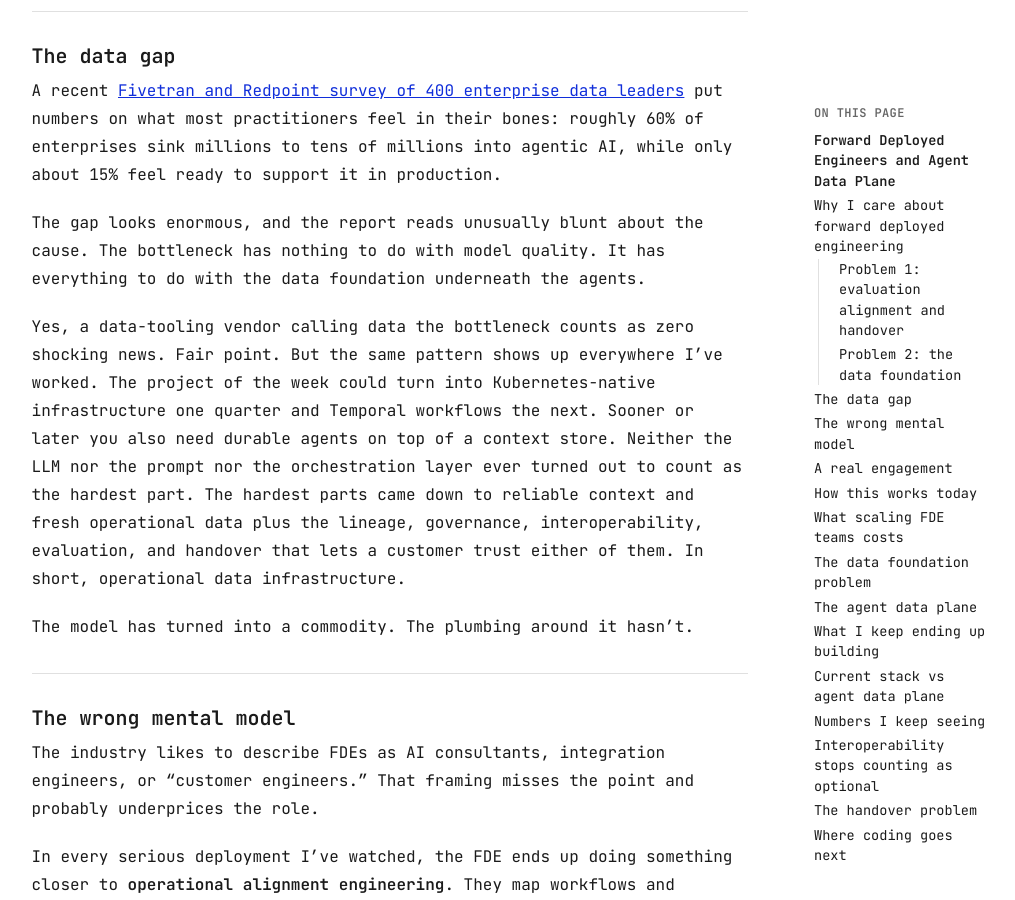
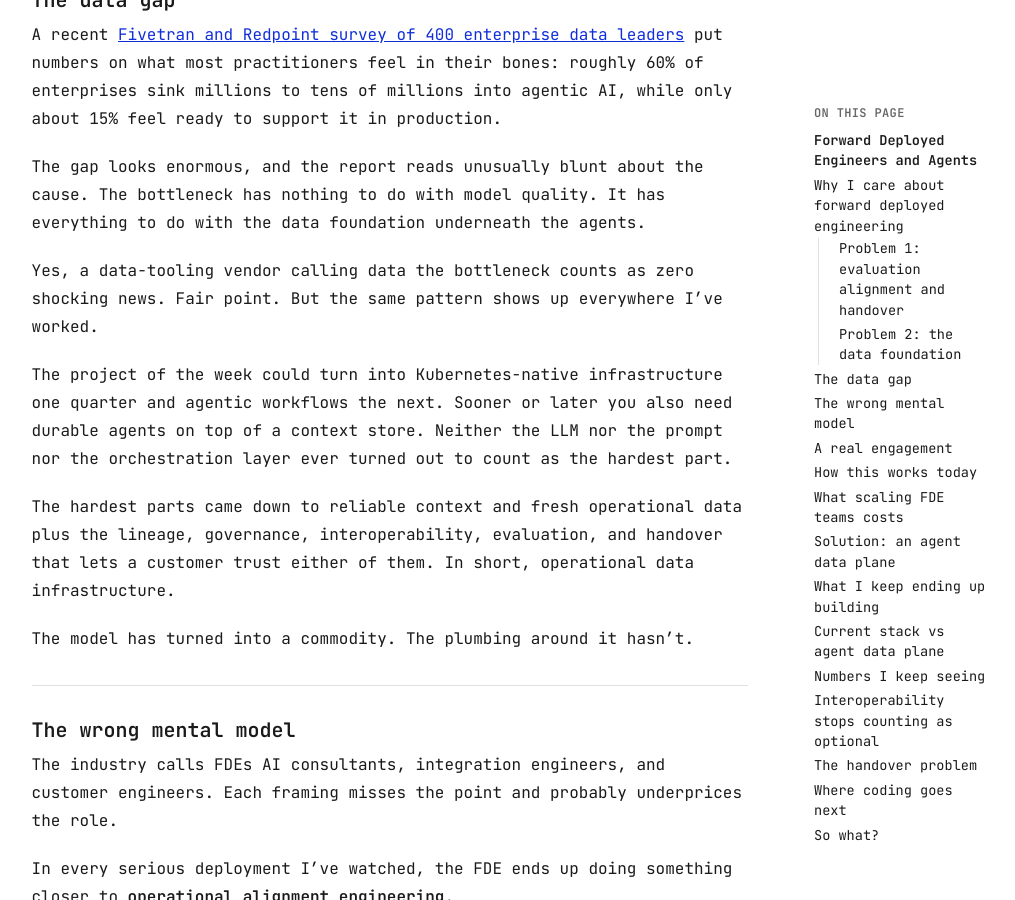
Before and after one commit to aboutphilippe/aboutphilippe.github.io, a Jekyll site: the page built from _posts/2026-05-26-forward-deployed-engineers.md, in a window 1280 px wide and 900 px high, scrolled down 2091 px. Shown: the whole window, without its empty margins (250-1265 px from the left). Built offline with Jekyll 4.4.1, drawn with Linux system fonts in a browser that asks for light colours; some web fonts are replaced; some of the changed text lies outside the part shown.

Commit message:
editorial edits

````diff
--- a/_posts/2026-05-26-forward-deployed-engineers.md
+++ b/_posts/2026-05-26-forward-deployed-engineers.md
@@ -1,7 +1,7 @@
 ---
 layout: post
-title: "Forward Deployed Engineers and Agent Data Plane"
-description: "Why the bottleneck of enterprise AI moved from generating code to running context in production, and what the Agent Data Plane needs to look like."
+title: "Forward Deployed Engineers and Agents"
+description: "Why the bottleneck of enterprise AI moved from generating code to running context in production, and what an Agent Data Plane looks like."
 ---
 
 Motivation: I share why Forward Deployed Engineers matter more than ever and the two problems I keep watching them solve on every engagement. Architecture and benchmarks come later in the post.
@@ -14,11 +14,11 @@ I spent years deploying open-source applications onto customer infrastructure. T
 
 Despite all that velocity, every AI-native company I talk to keeps **_hiring Forward Deployed Engineers as fast as recruiters can find them_**. That alone should tell us something.
 
-I've spent enough time wearing the FDE hat myself to keep seeing the same two problems on every engagement. They both pull in the same direction, and I think they explain why headcount keeps going up even as code generation gets cheaper.
+I've spent enough time wearing the FDE hat myself to keep seeing the same two problems on every engagement:
 
 ### Problem 1: evaluation alignment and handover
 
-Most agent deployments end up automating the work of an industry expert. What the agent does (triage a support ticket, qualify an insurance case, screen a legal document) lives inside what I keep calling operational expertise.
+Most agent deployments end up automating the work of an industry expert. What the agent does (triage a support ticket, qualify an insurance case, screen a legal document) lives inside what I keep calling **operational expertise**.
 
 An engineer can judge code quality and harden the reliability of a workflow. The engineer can't judge whether the agent's answer counts as clinically correct on a healthcare ticket or legally defensible on a contract. The industry expert can. So the FDE sits next to that expert and the two of them iterate together. That collaboration produces most of the actual product.
 
@@ -50,7 +50,11 @@ A recent [Fivetran and Redpoint survey of 400 enterprise data leaders](https://c
 
 The gap looks enormous, and the report reads unusually blunt about the cause. The bottleneck has nothing to do with model quality. It has everything to do with the data foundation underneath the agents.
 
-Yes, a data-tooling vendor calling data the bottleneck counts as zero shocking news. Fair point. But the same pattern shows up everywhere I've worked. The project of the week could turn into Kubernetes-native infrastructure one quarter and Temporal workflows the next. Sooner or later you also need durable agents on top of a context store. Neither the LLM nor the prompt nor the orchestration layer ever turned out to count as the hardest part. The hardest parts came down to reliable context and fresh operational data plus the lineage, governance, interoperability, evaluation, and handover that lets a customer trust either of them. In short, operational data infrastructure.
+Yes, a data-tooling vendor calling data the bottleneck counts as zero shocking news. Fair point. But the same pattern shows up everywhere I've worked.
+
+The project of the week could turn into Kubernetes-native infrastructure one quarter and agentic workflows the next. Sooner or later you also need durable agents on top of a context store. Neither the LLM nor the prompt nor the orchestration layer ever turned out to count as the hardest part.
+
+The hardest parts came down to reliable context and fresh operational data plus the lineage, governance, interoperability, evaluation, and handover that lets a customer trust either of them. In short, operational data infrastructure.
 
 The model has turned into a commodity. The plumbing around it hasn't.
 
@@ -58,9 +62,11 @@ The model has turned into a commodity. The plumbing around it hasn't.
 
 ## The wrong mental model
 
-The industry likes to describe FDEs as AI consultants, integration engineers, or "customer engineers." That framing misses the point and probably underprices the role.
+The industry calls FDEs AI consultants, integration engineers, and customer engineers. Each framing misses the point and probably underprices the role.
 
-In every serious deployment I've watched, the FDE ends up doing something closer to **operational alignment engineering**. They map workflows and operational semantics to the actual systems they touch. Then they wire up the pipelines and stand up the context store. Then they sit with domain experts long enough to translate vague KPIs into evaluation suites that survive the next prompt change. After that, they iterate on production behaviour week after week until trust shows up.
+In every serious deployment I've watched, the FDE ends up doing something closer to **operational alignment engineering**.
+
+They map workflows and operational semantics to the actual systems they touch. Then they wire up the pipelines and stand up the context store. Then they sit with domain experts long enough to translate vague KPIs into evaluation suites that survive the next prompt change. After that, they iterate on production behaviour week after week until trust shows up.
 
 The hard question stopped sounding like "how do we build an agent." Claude Code answers large parts of that already. The hard question turned into "how do we build a trustworthy operational context system for an agent." Different problem, different muscle.
 
@@ -84,7 +102,11 @@ A lot of things show up at once. Insurance qualification rules nobody wrote down
 - Which data source wins when two disagree?
 - How do we measure production performance after week one?
 
-None of those answers live in the model. None live in Kubernetes, APIs, or the orchestration layer. They live inside the operational expertise of the customer. The deployment only succeeds if the FDE's systems knowledge and the customer's operational knowledge stay continuously aligned. That alignment becomes the real product. The agent comes out as a side effect.
+None of those answers live in the model. None live in Kubernetes, APIs, or the orchestration layer. They live inside the operational expertise of the customer.
+
+The deployment only succeeds if the FDE's systems knowledge and the customer's operational knowledge stay continuously aligned.
+
+That alignment becomes the real product, The agent comes out as a side effect.
 
 ---
 
@@ -104,60 +126,32 @@ This pain turns acute around the 10 FDE mark and existential around 50 to 100. A
 
 I started caring about the problem at exactly that moment. Every company scaling FDEs accidentally builds the same product. They don't call it a product, though, and it doesn't ship to anyone outside the team.
 
----
+## Solution: an agent data plane
 
-## The data foundation problem
+I don't mean another orchestration tool or AI IDE or hosted copilot that the security team rejects in week three. I mean a deployable operational data foundation for autonomous systems.
 
-The same survey gives a useful breakdown of what enterprises consider the top barriers to AI adoption:
-
-| Barrier                               | Share of respondents |
-| ------------------------------------- | -------------------- |
-| Data quality and lineage              | 42%                  |
-| Sovereignty and regulatory compliance | 39%                  |
-| Security and privacy risk             | 39%                  |
-
-Notice what falls off that list. Model intelligence doesn't appear. Neither does prompt quality, nor the choice of orchestration tool. The real bottleneck comes down to operational data reliability. The report keeps coming back to four properties that enterprise AI needs to earn trust:
-
-| Property                   | Why it matters                         |
-| -------------------------- | -------------------------------------- |
-| Freshness and reliability  | prevents stale decisions in production |
-| Transparency and lineage   | makes audits and rollbacks possible    |
-| Interoperability           | avoids fragmented, incompatible agents |
-| Governance and sovereignty | satisfies the people who can say "no"  |
-
-That list also describes accurately what every FDE I know does on the side, somewhere among the integrations.
-
----
-
-## The agent data plane
-
-Enterprise AI needs an **Agent Data Plane**.
-
-I don't mean another orchestration tool or AI IDE or hosted copilot that the security team rejects in week three. I mean a deployable operational data foundation for autonomous systems. Concretely: it keeps enterprise context continuously in sync and fresh enough to trust. It manages lineage so audits stop feeling like a fire drill. And it gives FDEs and domain experts one shared surface where governance, evaluation, and handover all happen in the same place.
+Concretely: it keeps enterprise context continuously in sync and fresh enough to trust. It manages lineage so audits stop feeling like a fire drill. And it gives FDEs and domain experts one shared surface where governance, evaluation, and handover all happen in the same place.
 
 The architecture I keep sketching on whiteboards groups into four layers:
 
 ```mermaid
 flowchart BT
-  subgraph infra["Infrastructure layer"]
-    direction TB
-    K8S["Kubernetes / Terraform / Cloud"]
-    RUNTIME[/"Durable runtime <br>(Temporal-native)"/]
-    K8S --> RUNTIME
+  UX["Enterprise Custom UX"]
+  subgraph ops["Collaboration + eval layer"]
+    EVAL([Evaluation + Harness])
+    COLLAB[/Agent version control/]
+    COLLAB <--> EVAL
   end
   subgraph data["Operational data layer"]
-    direction TB
-    INTEGRATIONS{Integrations + APIs}
-    STORE[(Context store <br> + pipeline agents)]
+    INTEGRATIONS{Pipeline agents + API Integrations}
+    STORE[(Context store)]
     INTEGRATIONS --> STORE
   end
-  subgraph ops["Collaboration + eval layer"]
-    direction TB
-    EVAL([Evaluation + harness])
-    COLLAB[/Agent collaboration plane/]
-    EVAL --> COLLAB
+  subgraph infra["Infrastructure layer"]
+    RUNTIME[/"Durable runtime <br>(Temporal-native)"/]
+    K8S["Kubernetes / Terraform / Cloud"]
+    RUNTIME --> K8S
   end
-  UX["Enterprise UX <br> / frontend"]
   infra --> data --> ops --> UX
 ```
 
@@ -169,18 +163,18 @@ The shape of an engagement changes when this stack sits underneath:
 
 ```mermaid
 flowchart TB
-  subgraph today["Today: FDE-coupled engagement"]
-    direction TB
-    FDE1[FDE] --> GLUE[Slack threads <br>+ spreadsheets <br>+ tribal knowledge]
-    GLUE --> AGENT1[Agent in prod]
-    AGENT1 -.drift / outages.-> FDE1
-  end
   subgraph adp["With Agent Data Plane: FDE-independent operation"]
     direction TB
     FDE2[FDE] --> ADP[(Agent Data Plane)]
     ADP --> AGENT2[Agent in prod]
     CUSTOMER[Customer team] --> ADP
     AGENT2 -.iterate via eval gates.-> CUSTOMER
+  end
+  subgraph today["Today: FDE-coupled engagement"]
+    direction TB
+    FDE1[FDE] --> GLUE[Slack threads <br>+ spreadsheets <br>+ tribal knowledge]
+    GLUE --> AGENT1[Agent in prod]
+    AGENT1 -.drift / outages.-> FDE1
   end
 ```
 
@@ -251,7 +245,7 @@ The single number I find most striking sits in the post-launch row. Most FDE eng
 ```mermaid
 xychart
     title "FDE-hours per customer per month, post-launch"
-    x-axis [Common practice, Agent Data Plane]
+    x-axis ["Common practice", "Agent Data Plane"]
     y-axis "hours / customer / month" 0 --> 50
     bar [40, 4]
 ```
@@ -264,7 +258,9 @@ The "Common practice today" column swings wildly across engagements, and a skept
 
 The same survey found that 86% of organizations consider interoperability important or critical for AI systems. That number lines up with every procurement conversation I've ever sat through.
 
-Whatever the winning platform looks like, it can't lock customers into a hosted SaaS they don't control. It can't replace the enterprise infrastructure they already paid for. And it can't ship a proprietary deployment model that the customer's security team would veto. It has to slot into Kubernetes, Terraform, existing cloud accounts, existing CI/CD, and the customer's security model without asking permission.
+Whatever the winning platform looks like, it can't lock customers into a hosted SaaS they don't control. It can't replace the enterprise infrastructure they already paid for. And it can't ship a proprietary deployment model that the customer's security team would veto.
+
+It has to slot into Kubernetes, Terraform, existing cloud accounts, existing CI/CD, and the customer's security model without asking permission.
 
 So I keep ending up at the same architectural bet: deployable, Kubernetes-native, operational data infrastructure. Anything that doesn't deploy into the customer's environment gets caught at the procurement door.
 
@@ -280,7 +276,12 @@ The handover stands out as the most underrated failure mode in enterprise AI. Mo
 - workflows drifted as the business changed,
 - and the evaluation loops disappeared after launch.
 
-The customer ends up permanently dependent on the original FDE, which feels great for billable hours and terrible for everyone's sanity, including the FDE's. A real Agent Data Plane changes that shape. The enterprise team keeps iterating on prompts and inspecting analytics on their own. They evolve KPIs against the same eval suite the FDE used. Production workflows keep running without permission from a vendor. The FDE can move on. The engagement succeeded at that moment, not at the moment the agent first shipped.
+The customer ends up permanently dependent on the original FDE, which feels great for billable hours and terrible for everyone's sanity, including the FDE's.
+
+A real Agent Data Plane changes that shape: the enterprise team keeps iterating on prompts and inspecting analytics on their own.
+They evolve KPIs against the same eval suite the FDE used. Production workflows keep running without permission from a vendor.
+
+The FDE can move on. The engagement succeeded at that moment, not at the moment the agent first shipped.
 
 ---
 
@@ -290,7 +291,11 @@ I increasingly think coding shifts away from humans writing applications and tow
 
 Coding agents already write more of the code each quarter. APIs, integrations, infrastructure, workflows, orchestration. The human bottleneck moves upward, into evaluation, operational semantics, trust, governance, workflow correctness, and business alignment. That shift doesn't count as a downgrade. That work counts as the interesting part.
 
-Forward Deployed Engineers, in that world, become operational architects for autonomous systems. The companies that win enterprise AI probably don't come from the camp with the best models or prompts or orchestration. They come from the camp that gets enterprise context into production fastest while keeping the data foundation reliable as everyone else's drifts. They also come from the camp that hands over systems cleanly enough that the customer keeps improving production workflows long after launch, with no permanent vendor seat required.
+Forward Deployed Engineers, in that world, become **operational architects for autonomous systems**.
+
+The companies that win enterprise AI probably don't come from the camp with the best models or prompts or orchestration. They come from the camp that gets enterprise context into production fastest while keeping the data foundation reliable as everyone else's drifts.
+
+They also come from the camp that hands over systems cleanly enough that the customer keeps improving production workflows long after launch, with no permanent vendor seat required.
 
 The companies that build the Agent Data Plane, in short, even if they end up calling it something else.
 
@@ -298,6 +303,6 @@ The companies that build the Agent Data Plane, in short, even if they end up cal
 
 ## So what?
 
-If you find yourself an FDE drowning in Slack threads, spreadsheets, and screenshots while pretending the pile of them counts as a deployment process, you don't stand alone, and you probably build the same platform every other FDE keeps building. If you scale an FDE team past 50 people and you've started to notice the same dashboard get rewritten three times, take that as the signal.
+If you find yourself an FDE drowning in Slack threads, spreadsheets, and screenshots while pretending the pile of them counts as a deployment process, you don't stand alone, and you probably build the same platform every other FDE keeps building. If you scale an FDE team past 10 people and you've started to notice the same dashboard get rewritten three times, take that as the signal.
 
 I spend most of my time on this problem now. If any of this resonates, or if you build (or buy) something in the shape of an Agent Data Plane, I would love to hear how you think about it.
````
Also changed, not shown: other parts of _posts/2026-05-26-forward-deployed-engineers.md (+14 -2 lines).
